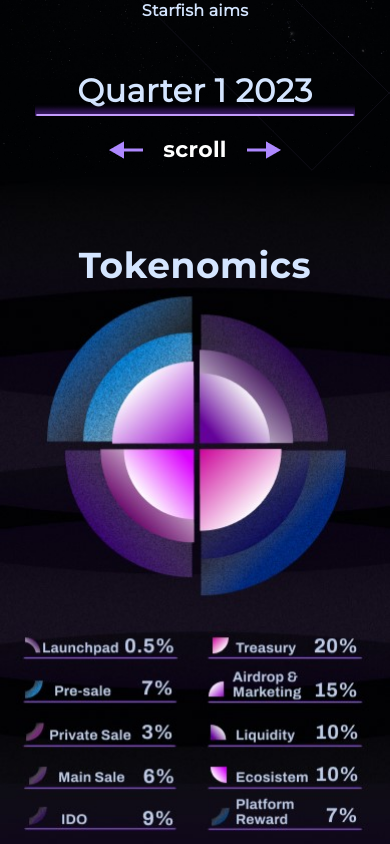
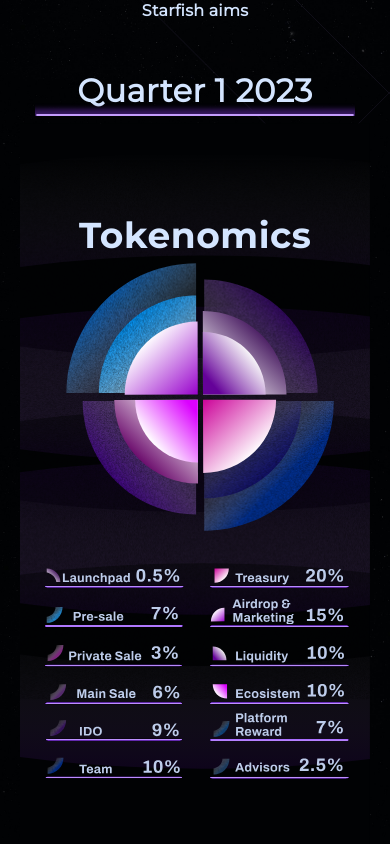
Before and after one commit to techbandorg/Planetex-Landing, a Next.js app: page / in a window 390 px wide. Shown: the part 4740-5584 px from the top of the page. Built offline with nearby package versions, Linux system fonts and the light colour scheme.

Commit message:
EDIT | update TOkenomics Section components

```diff
--- a/components/TokenomicsSection/TokenomicsSection.module.css
+++ b/components/TokenomicsSection/TokenomicsSection.module.css
@@ -1,4 +1,7 @@
 .section_title {
+  position: absolute;
+  left: calc(50% - 220px);
+  top: 50px;
   text-align: center;
   margin: 0;
   font-family: 'Montserrat-Bold';
@@ -12,9 +15,10 @@
 }
 
 .tokenomics_section {
+  position: relative;
   /* margin: 70px 0 0 0; */
   margin: 0;
-  padding: 100px 0 0 0;
+  padding: 0;
   width: 100%;
   background-image: url('/images/tokenomicsBG.svg');
   background-repeat: no-repeat;
@@ -22,8 +26,12 @@
 }
 
 .tokenomics_container {
-  height: 700px;
+  height: 800px;
   width: 100%;
+}
+
+.tokenomics_img {
+  display: none;
 }
 
 @media screen and (max-width: 1507px) {
@@ -32,44 +40,56 @@
     margin: 0;
   }
   .section_title {
+    left: calc(50% - 165px);
     font-size: 48px;
     line-height: 59px;
   }
   .tokenomics_container {
-    height: 675px;
+    height: 800px;
   }
 }
 
 @media screen and (max-width: 1320px) {
   .tokenomics_section {
     margin: 0;
+    padding: 0;
+  }
+  .tokenomics_container {
+    height: 750px;
+  }
+}
+
+@media screen and (max-width: 1150px) {
+  .tokenomics_container {
+    height: 670px;
+  }
+}
+
+@media screen and (max-width: 1000px) {
+  .section_title {
+    top: 0;
+  }
+  .tokenomics_section {
+    margin: 140px 0 0 0;
     padding: 30px 0 0 0;
+  }
+  .tokenomics_section {
+    background-size: 130%;
+    background-position: 50%;
   }
   .tokenomics_container {
     height: 650px;
   }
 }
 
-@media screen and (max-width: 1150px) {
-  .tokenomics_container {
-    height: 570px;
+@media screen and (max-width: 739px) {
+  .tokenomics_img {
+    display: block;
   }
-}
-
-@media screen and (max-width: 1000px) {
-  .tokenomics_section {
-    margin: 140px 0 0 0;
-    padding: 30px 0 0 0;
-  }
-  .tokenomics_container {
-    height: 470px;
-  }
-}
-
-@media screen and (max-width: 739px) {
   .section_title {
+    left: calc(50% - 116px);
     text-align: center;
-    margin: 0;
+    margin: 40px 0 0 0;
     font-family: 'Montserrat-Bold';
     font-style: normal;
     font-weight: 700;
@@ -80,17 +100,23 @@
     color: #D4E5FF;
   }
   .tokenomics_section {
-    margin: 0;
-    width: 390px;
-    background-image: url('/images/landing/tokenomics.jpg');
+    /* position: relative; */
+    margin: 0 0 -60px 0;
+    padding: 0 20px;
+    /* width: 390px; */
+    /* width: 100%;
+    background-image: url('/images/landing/tokenomics.svg');
     background-repeat: no-repeat;
-    background-size: 100%;
+    background-size: 100%; */
+    background-image:none;
   }
-  .tokenomics_section .section_title {
+  /* .tokenomics_section .section_title {
     margin: 40px 0 0 0;
-  }
+  } */
   .tokenomics_container {
-    height: 650px;
+    position: relative;
+    height: auto;
     width: 100%;
+    top: -50px;
   }
 }
--- a/components/TokenomicsSection/TokenomicsSection.tsx
+++ b/components/TokenomicsSection/TokenomicsSection.tsx
@@ -1,4 +1,5 @@
 import React, { Component } from "react"
+import Image from 'next/image'
 import styles from './TokenomicsSection.module.css'
 
 export default class TokenomicsSection extends Component {
@@ -6,11 +7,20 @@ export default class TokenomicsSection extends Component {
     return (
       <section className={styles.tokenomics_section}>
         <a id={"tokenomics"}></a>
+
+        <div className={styles.tokenomics_container}>
+          <div className={styles.tokenomics_img}>
+            <Image
+              src="/images/landing/tokenomics.svg"
+              width={2622}
+              height={5675}
+              alt="Tokenomics"
+            />
+          </div>
+        </div>
         <h2 className={styles.section_title}>
           Tokenomics
         </h2>
-        <div className={styles.tokenomics_container}>
-        </div>
       </section>
     );
   }
```
Also changed, not shown: public/images/landing/tokenomics.jpg (deleted), public/images/landing/tokenomics.svg (added).
